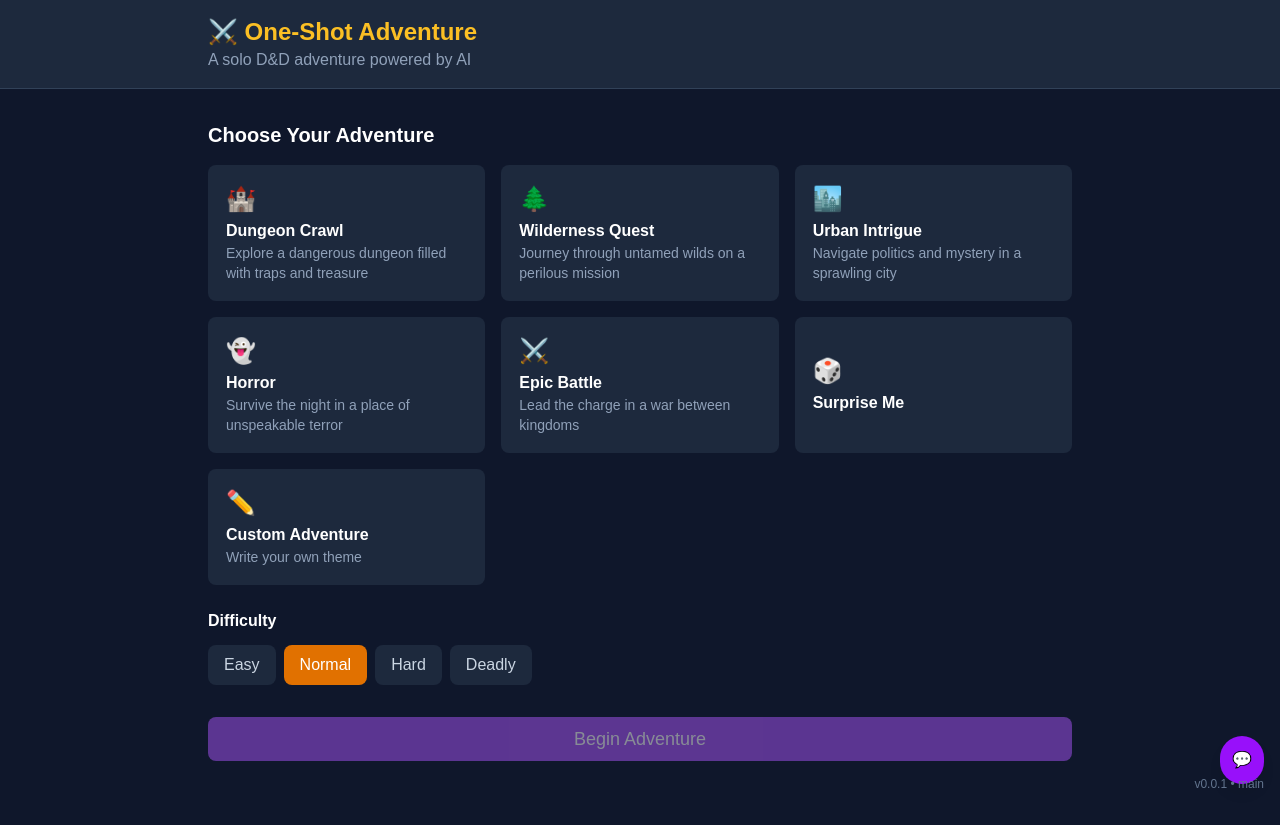
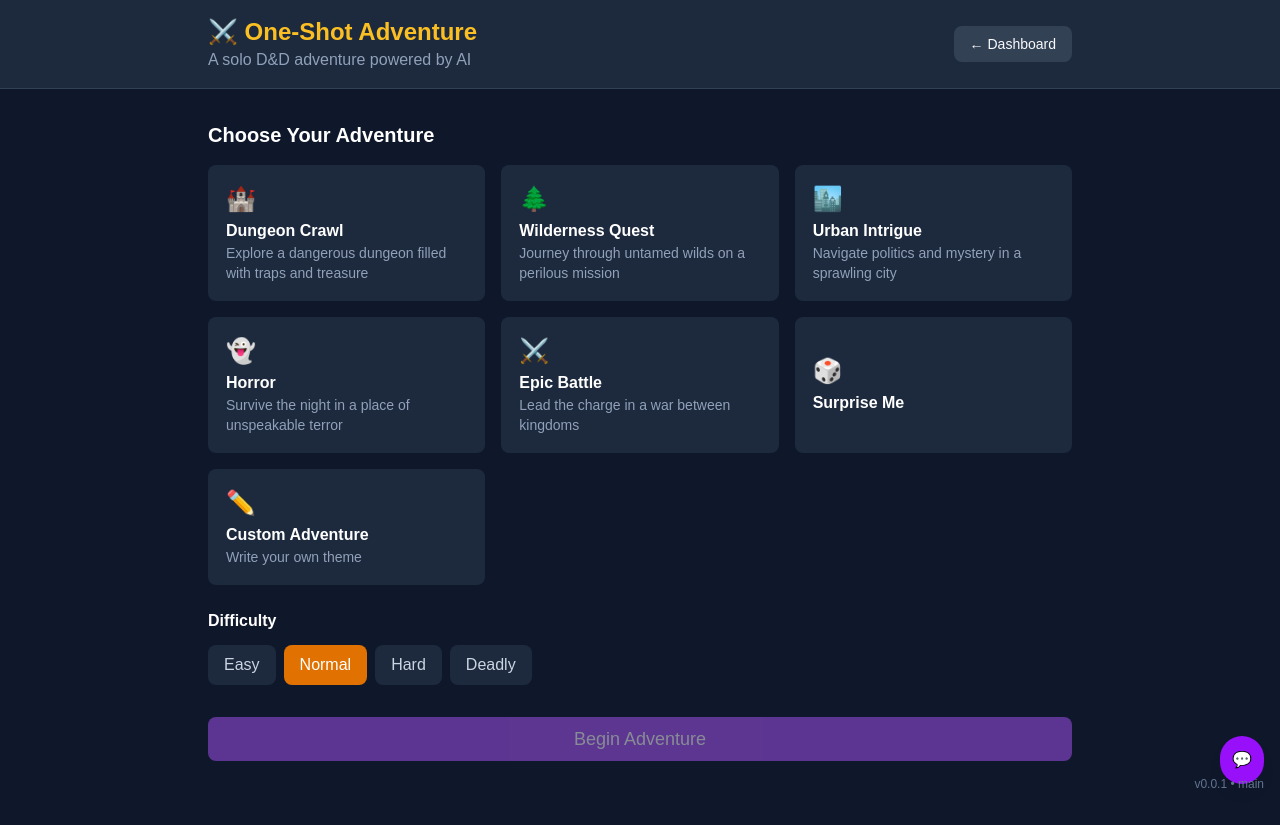
Before and after one commit to reallango/ai-dnd-campaign, a Next.js app: page /oneshot in a window 1280 px wide. Built offline with nearby package versions, Linux system fonts and the light colour scheme.

Commit message:
Update page.tsx

```diff
--- a/app/oneshot/page.tsx
+++ b/app/oneshot/page.tsx
@@ -232,14 +232,19 @@ export default function OneShotPage() {
     }
   };
 
-  // Theme Selection Step
+// Theme Selection Step
   if (step === 'theme') {
     return (
       <div className="min-h-screen bg-slate-900">
         <header className="bg-slate-800 border-b border-slate-700">
-          <div className="max-w-4xl mx-auto px-4 py-4">
-            <h1 className="text-2xl font-bold text-gold">⚔️ One-Shot Adventure</h1>
-            <p className="text-slate-400">A solo D&D adventure powered by AI</p>
+          <div className="max-w-4xl mx-auto px-4 py-4 flex justify-between items-center">
+            <div>
+              <h1 className="text-2xl font-bold text-gold">⚔️ One-Shot Adventure</h1>
+              <p className="text-slate-400">A solo D&D adventure powered by AI</p>
+            </div>
+            <button onClick={() => router.push('/dashboard')} className="btn btn-secondary text-sm">
+              ← Dashboard
+            </button>
           </div>
         </header>
 
```
